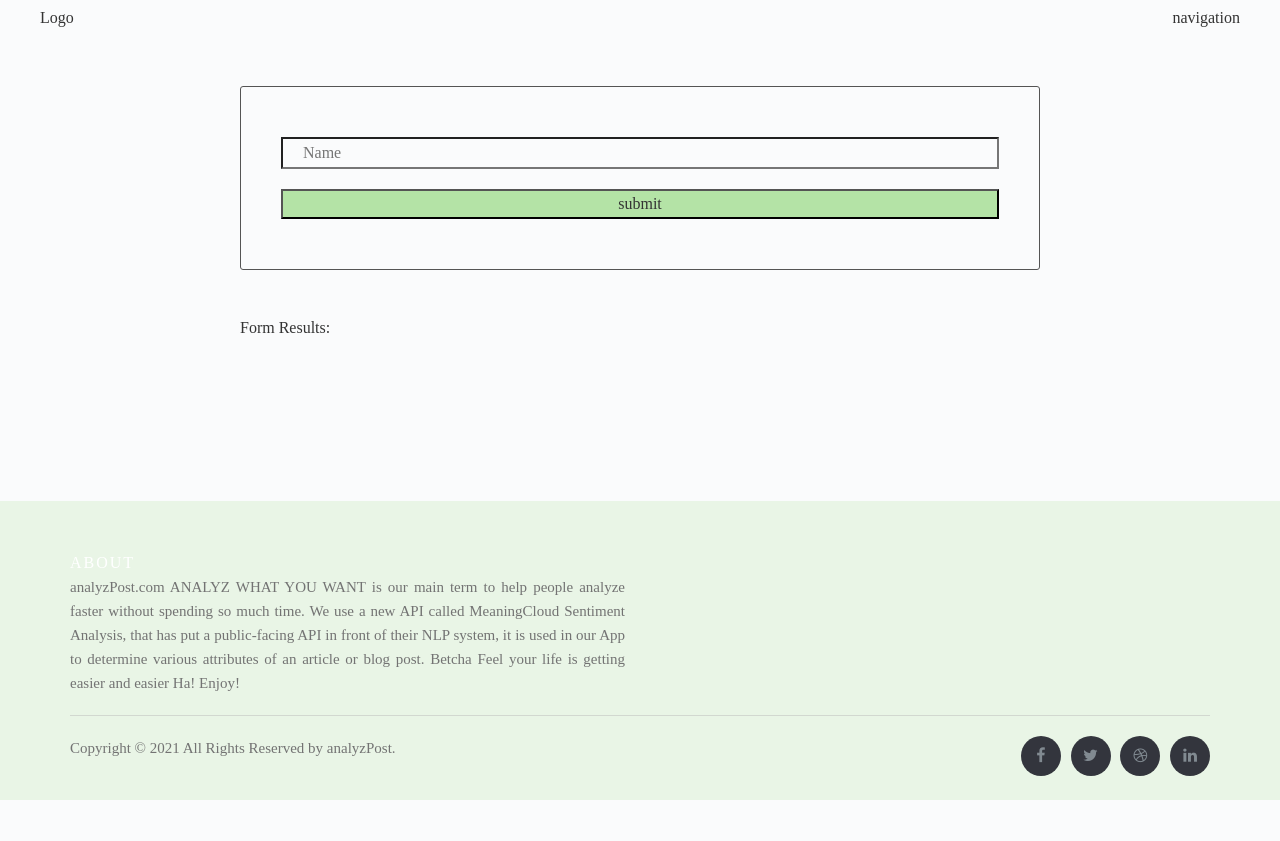
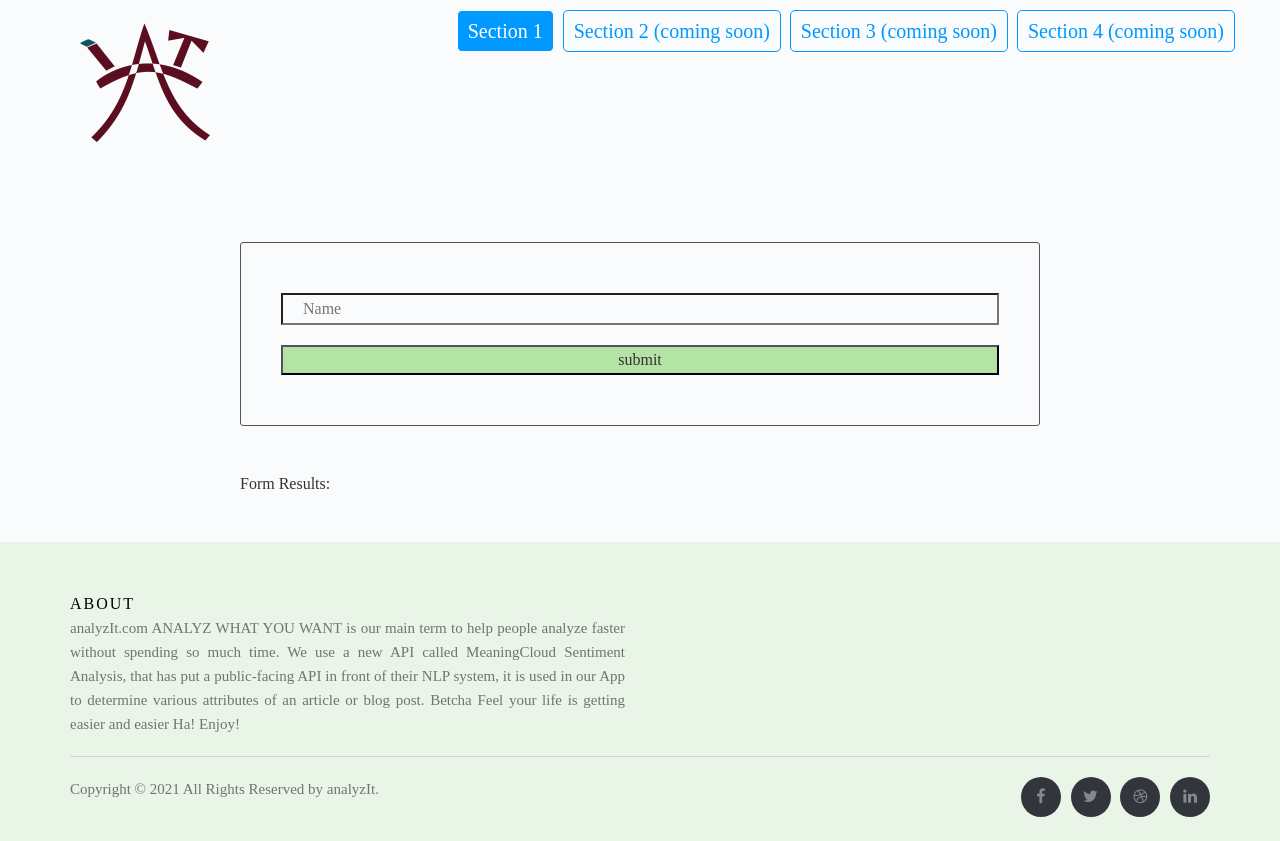
Before and after one commit to mohamed00Sayed/evaluate-news-nlp, a website built with webpack: page src/client/views/index.html in a window 1280 px wide. Before the commit the page ends 800 px from the top, so only its background shows below. Built offline with nearby package versions, Linux system fonts and the light colour scheme.

Commit message:
feat: logo and navigation

```diff
--- a/src/client/index.js
+++ b/src/client/index.js
@@ -6,6 +6,7 @@ import './styles/header.scss'
 import './styles/form.scss'
 import './styles/footer.scss'
 import './styles/base.scss'
+import './styles/nav.scss'
 
 console.log(checkForName)
 
--- a/src/client/styles/footer.scss
+++ b/src/client/styles/footer.scss
@@ -1,7 +1,7 @@
 $footer-background: #e9f5e6;
 $footer-color: #737373;
 $footer-hr-border-top-color: #bbb;
-$footer-h6-color: #fff;
+$footer-h6-color: black;
 $footer-a-color: #737373;
 $footer-a-hover-color: #3366cc;
 $social-icons-a-color: #33353d;
--- a/src/client/styles/header.scss
+++ b/src/client/styles/header.scss
@@ -1,5 +1,6 @@
 header {
-    display: flex;
-    justify-content: space-between;
-    padding: 10px 40px;
+  display: flex;
+  justify-content: space-between;
+  padding: 10px 40px;
+  width: 100%;
 }
--- /dev/null
+++ b/src/client/styles/nav.scss
@@ -0,0 +1,22 @@
+.gallery-nav {
+  list-style: none;
+  margin: 0;
+  padding: 0;
+  li {
+    display: inline-block;
+    font-size: 20px;
+    color: #09F;
+    border: 1px solid;
+    padding: 10px;
+    margin-right: 5px;
+    border-radius: 5px;
+    &.is-selected {
+      background: #09F;
+      color: white;
+    }
+    &:hover {
+      background: #ADF;
+      cursor: pointer;
+    }
+  }
+}
--- a/src/client/views/index.html
+++ b/src/client/views/index.html
@@ -3,11 +3,6 @@
     <head>
         <meta charset="utf-8">
         <title>Test</title>
-        <link rel="stylesheet" href="/styles/resets.css">
-        <link rel="stylesheet" href="/styles/base.css">
-        <link rel="stylesheet" href="/styles/header.css">
-        <link rel="stylesheet" href="/styles/form.css">
-        <link rel="stylesheet" href="/styles/footer.css">
 
         <link rel="stylesheet" href="https://maxcdn.bootstrapcdn.com/bootstrap/3.3.7/css/bootstrap.min.css"/>
         <script src="https://ajax.googleapis.com/ajax/libs/jquery/3.2.1/jquery.min.js"></script>
@@ -19,11 +14,17 @@
 
         <header>
             <div class="">
-                Logo
+              <img src="../../../public/logo2.png" alt="logo">
             </div>
-            <div class="">
-                navigation
+            <div>
+              <ol class="gallery-nav">
+                <li class="is-selected">Section 1</li>
+                <li>Section 2 (coming soon)</li>
+                <li>Section 3 (coming soon)</li>
+                <li>Section 4 (coming soon)</li>
+              </ol>
             </div>
+
         </header>
 
         <main>
@@ -46,7 +47,7 @@
         <div class="row">
           <div class="col-sm-12 col-md-6">
             <h6>About</h6>
-            <p class="text-justify">analyzPost.com <i>ANALYZ WHAT YOU WANT </i> is our main term to help people analyze faster without spending so much time. We use a new API called MeaningCloud Sentiment Analysis, that has put a public-facing API in front of their NLP system, it is used in our App to determine various attributes of an article or blog post. Betcha Feel your life is getting easier and easier Ha! Enjoy!</p>
+            <p class="text-justify">analyzIt.com <i>ANALYZ WHAT YOU WANT </i> is our main term to help people analyze faster without spending so much time. We use a new API called MeaningCloud Sentiment Analysis, that has put a public-facing API in front of their NLP system, it is used in our App to determine various attributes of an article or blog post. Betcha Feel your life is getting easier and easier Ha! Enjoy!</p>
           </div>
         </div>
         <hr>
@@ -55,7 +56,7 @@
         <div class="row">
           <div class="col-md-8 col-sm-6 col-xs-12">
             <p class="copyright-text">Copyright &copy; 2021 All Rights Reserved by
-         <a href="#">analyzPost</a>.
+         <a href="#">analyzIt</a>.
             </p>
           </div>
 
@@ -69,7 +70,7 @@
           </div>
         </div>
       </div>
-</footer>
+    </footer>
 
     </body>
 </html>
```
Also changed, not shown: public/logo.png (added), public/logo2.png (added).
